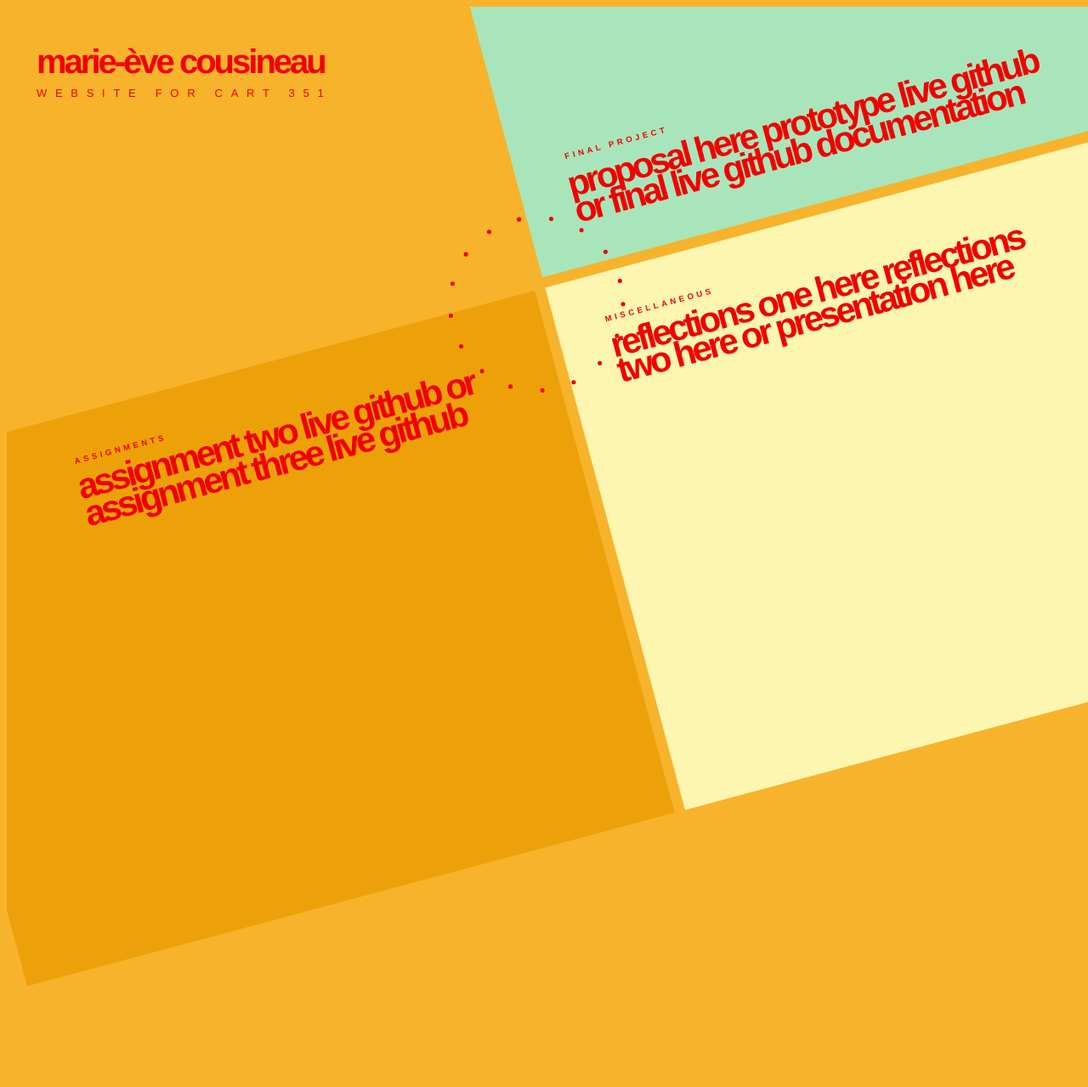
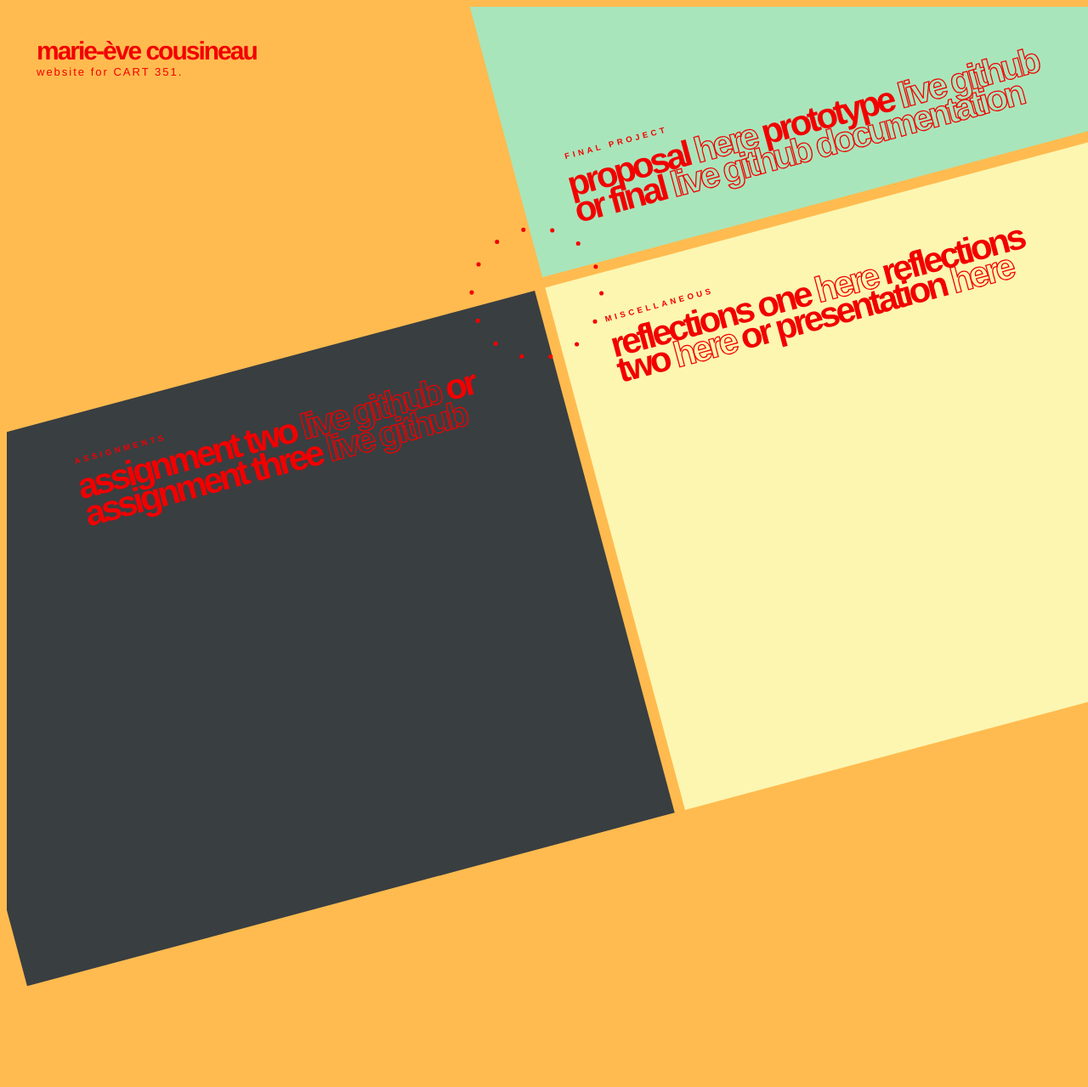
Before and after one commit to evoucou/CART351, a PHP site: page /personalwebsite/index.html in a window 1280 px wide. Shown: the top 1279 px of the page at 85% size. Run offline with PHP 8.4, Linux system fonts and the light colour scheme.

Commit message:
going with this for now

```diff
--- a/personalwebsite/css/main.css
+++ b/personalwebsite/css/main.css
@@ -1,7 +1,27 @@
 @import url('https://fonts.googleapis.com/css?family=Playfair+Display|Source+Sans+Pro');
 
 html {
-  background-color: #F7B32B;
+  background-color: #FFBB4F;
+}
+#bg {
+  position: fixed;
+  top: -50%;
+  left: -50%;
+  width: 200%;
+  height: 200%;
+    z-index: -1;
+}
+
+#bg img {
+  position: absolute;
+  top: 0;
+  left: 0;
+  right: 0;
+  bottom: 0;
+  margin: auto;
+  max-width: 50%;
+  max-height: 50%;
+  z-index: -1;
 }
 
 header {
@@ -13,9 +33,9 @@ header {
 
 h1 {
   font-family: 'helvetica', sans-serif;
-  font-size: 40px;
+  font-size: 30px;
   color: #F20000;
-  letter-spacing: -3px;
+  letter-spacing: -2px;
 }
 
 h2 {
@@ -24,7 +44,7 @@ h2 {
   font-weight: normal;
   margin-top: -20px;
   font-family: 'helvetica', sans-serif;
-  letter-spacing: 9.7px;
+  letter-spacing: 2px;
 }
 
 
@@ -37,7 +57,7 @@ h2 {
   transform: translate(-50%, -50%);
 }*/
 
-main ellipse{
+main ellipse {
 position: absolute;
 }
 
@@ -46,11 +66,18 @@ main svg {
   position: fixed;
 }
 
+main svg rect:hover {
+  fill: #FFBB4F;
+  transition-delay: 0.1s;
+  transition: 0.3s;
+}
+
 main svg text {
   font-size: 7.5px;
   font-weight: bold;
   font-family: 'helvetica', sans-serif;
   letter-spacing: 3px;
+  fill: #F20000;
 }
 
 main svg text tspan {
@@ -59,3 +86,14 @@ main svg text tspan {
   font-weight: bold;
   letter-spacing: -3px;
 }
+
+main svg text tspan a {
+fill: none;
+stroke:#F20000;
+stroke-width: 1px;
+}
+
+main svg text tspan a:hover {
+stroke-width: 1.4px;
+transition: 0.1s;
+}
--- a/personalwebsite/index.html
+++ b/personalwebsite/index.html
@@ -12,7 +12,7 @@
   <!-- the header div -->
 <header>
     <h1>marie-ève cousineau</h1>
-    <h2>WEBSITE FOR CART 351</h2>
+    <h2>website for CART 351.</h2>
 </header>
 
     <!-- the main div -->
@@ -21,29 +21,29 @@
 
   <!-- Right upper rectangle -->
   <rect x="630" y='60' width="650" height="430" fill='#A9E5BB' transform='rotate(-15)' />
-  <text x="679" y="390" style="fill:#F20000;" transform='rotate(-15)'>FINAL PROJECT
-     <tspan x="675" y="425">proposal here prototype live github</tspan>
-      <tspan x="675" y="450">or final live github documentation</tspan>
+  <text x="679" y="390" transform='rotate(-15)'>FINAL PROJECT
+     <tspan x="675" y="425">proposal <a href="" target="_blank">here</a> prototype <a href="" target="_blank">live</a> <a href="">github</a></tspan>
+      <tspan x="675" y="450">or final <a href="" target="_blank">live</a> <a href="" target="_blank">github</a> <a href="">documentation</a></tspan>
    </text>
   <!-- left upper rectangle -->
 
     <!-- Left lower rectangle -->
-  <rect x="0" y="500" width="620" height="500" fill='#EDA109' transform='rotate(-15)' />
-  <text x="168" y="545" style="fill:#F20000;" transform='rotate(-15)'>ASSIGNMENTS
-     <tspan x="165" y="578">assignment two live github or</tspan>
-     <tspan x="165" y="604">assignment three live github</tspan>
+  <rect x="0" y="500" width="620" height="500" fill='#393E41' transform='rotate(-15)' />
+  <text x="168" y="545" transform='rotate(-15)'>ASSIGNMENTS
+     <tspan x="165" y="578">assignment two <a href="" target="_blank">live</a> <a href="" target="_blank">github</a> or</tspan>
+     <tspan x="165" y="604">assignment three <a href="" target="_blank">live</a> <a href="" target="_blank">github</a></tspan>
    </text>
   <!-- Right lower rectangle -->
-  <rect x="630" y='500' width="650" height="500" fill='#FCF6B1' transform='rotate(-15)' />
-  <text x="676" y="545" style="fill:#F20000;" transform='rotate(-15)'>MISCELLANEOUS
-     <tspan x="675" y="579">reflections one here reflections</tspan>
-     <tspan x="675" y="603">two here or presentation here</tspan>
+  <rect x="630" y='500' width="650" height="500" fill='#FCF6B1' hover="white" transform='rotate(-15)' />
+  <text x="676" y="545" transform='rotate(-15)'>MISCELLANEOUS
+     <tspan x="675" y="579">reflections one <a href="" target="_blank">here</a> reflections</tspan>
+     <tspan x="675" y="603">two <a href="www.google.ca" target="_blank">here</a> or presentation <a href="" target="_blank">here</a></tspan>
    </text>
 
-<!-- Circles animation -->
-   <g transform="translate(730, 335)"> <!-- Create a Cartesian coordinate system (with the y-axis flipped) for the animated square. That is, place the origin at the center of the 800 x 800 SVG viewport. -->
-     <circle cx="0" cy="0" r="80" style="fill:none;stroke:#F20000;stroke-width:4" stroke-linecap="round"
-       path stroke-dasharray="0,30"0 d="M5 50 l215 50">
+<!-- Circle animation -->
+   <g transform="translate(730, 325)"> <!-- Create a Cartesian coordinate system (with the y-axis flipped) for the animated square. That is, place the origin at the center of the 800 x 800 SVG viewport. -->
+     <circle cx="0" cy="0" r="60" style="fill:none;stroke:#F20000;stroke-width:4" stroke-linecap="round"
+       path stroke-dasharray="0,27"0 d="M5 50 l215 50">
        <animateTransform attributeType="xml" attributeName="transform" type="rotate" from="0" to="360" begin="0" dur="12s" repeatCount="indefinite" />
      </circle>
 
```
Also changed, not shown: personalwebsite/sources/imgresized.jpg.
